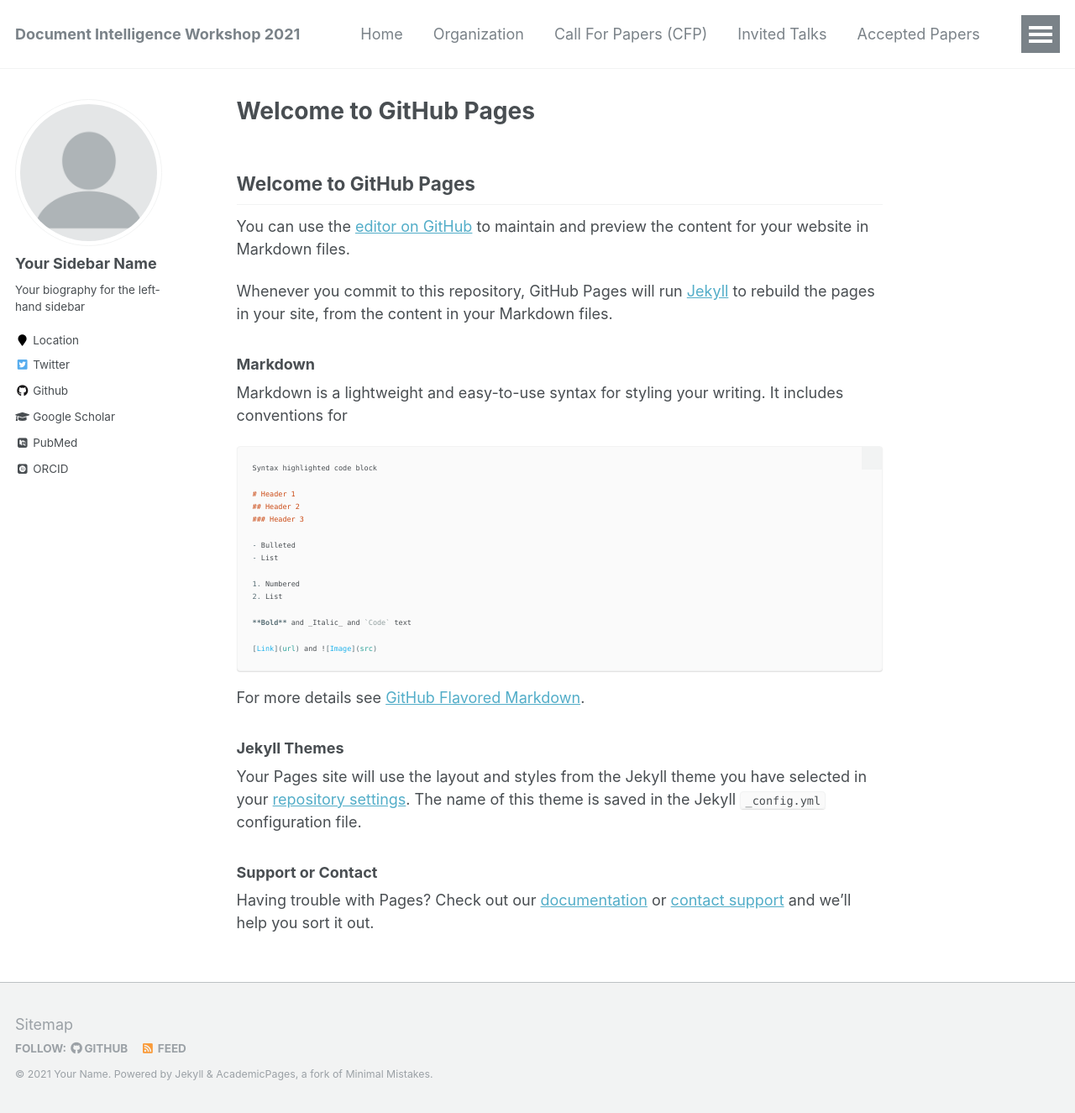
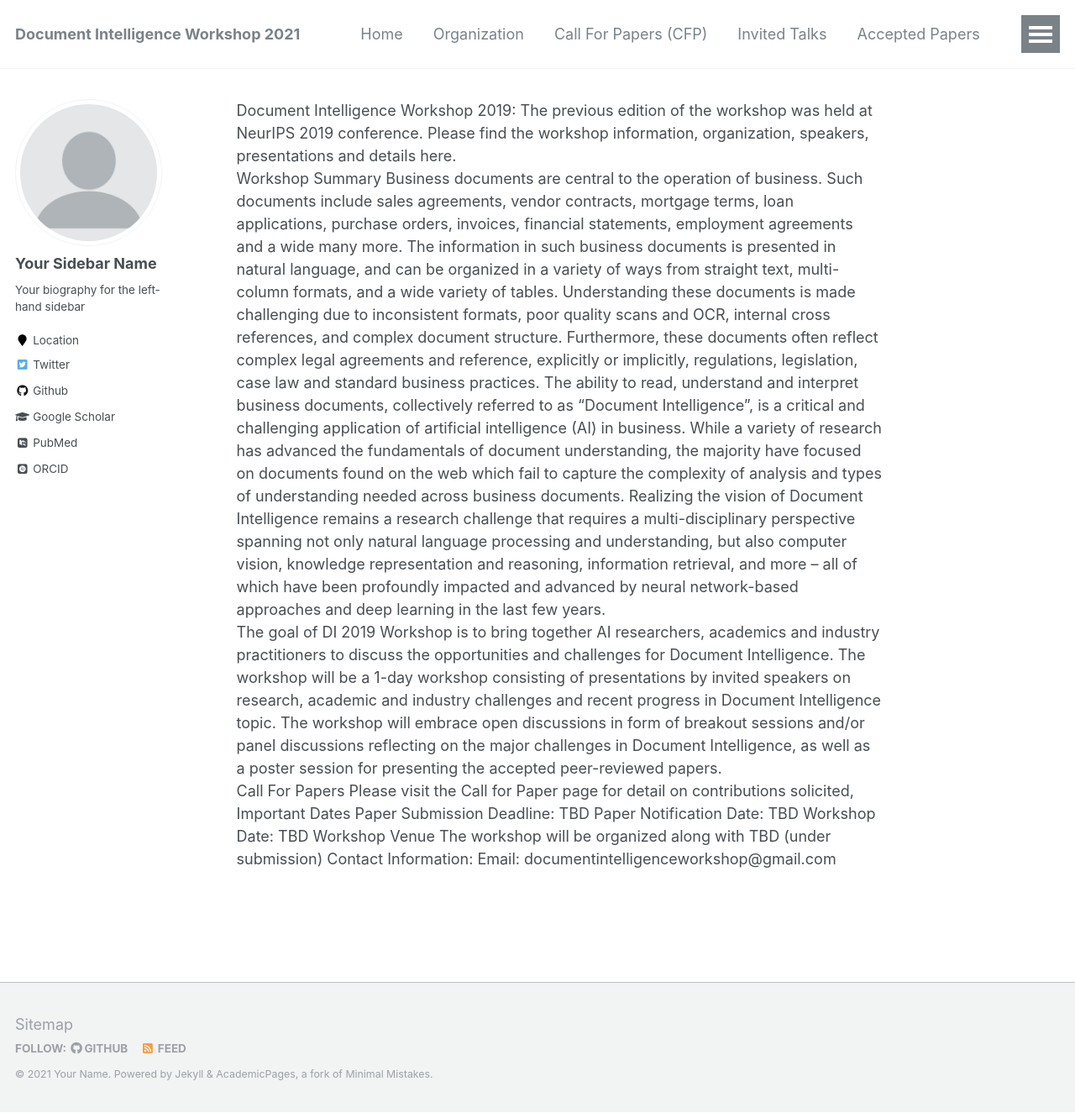
Before and after one commit to document-intelligence/DI-2022, a Jekyll site: the page built from index.md, in a window 1280 px wide and 1325 px high. Shown: the whole window at 84% size. Built offline with Jekyll 4.4.1, drawn with Linux system fonts in a browser that asks for light colours; some web fonts are replaced; our own code applies the rules of GitHub Pages for plain Markdown files.

Commit message:
homepage

````diff
--- a/index.md
+++ b/index.md
@@ -1,37 +1,16 @@
-## Welcome to GitHub Pages
-
-You can use the [editor on GitHub](https://github.com/document-intelligence/DI-2021/edit/gh-pages/index.md) to maintain and preview the content for your website in Markdown files.
-
-Whenever you commit to this repository, GitHub Pages will run [Jekyll](https://jekyllrb.com/) to rebuild the pages in your site, from the content in your Markdown files.
-
-### Markdown
-
-Markdown is a lightweight and easy-to-use syntax for styling your writing. It includes conventions for
-
-```markdown
-Syntax highlighted code block
-
-# Header 1
-## Header 2
-### Header 3
-
-- Bulleted
-- List
-
-1. Numbered
-2. List
-
-**Bold** and _Italic_ and `Code` text
-
-[Link](url) and ![Image](src)
-```
-
-For more details see [GitHub Flavored Markdown](https://guides.github.com/features/mastering-markdown/).
-
-### Jekyll Themes
-
-Your Pages site will use the layout and styles from the Jekyll theme you have selected in your [repository settings](https://github.com/document-intelligence/DI-2021/settings). The name of this theme is saved in the Jekyll `_config.yml` configuration file.
-
-### Support or Contact
-
-Having trouble with Pages? Check out our [documentation](https://docs.github.com/categories/github-pages-basics/) or [contact support](https://support.github.com/contact) and we’ll help you sort it out.
+Document Intelligence Workshop 2019:
+The previous edition of the workshop was held at NeurIPS 2019 conference. Please find the workshop information, organization, speakers, presentations and details here.
+Workshop Summary
+Business documents are central to the operation of business. Such documents include sales agreements, vendor contracts, mortgage terms, loan applications, purchase orders, invoices, financial statements, employment agreements and a wide many more. The information in such business documents is presented in natural language, and can be organized in a variety of ways from straight text, multi-column formats, and a wide variety of tables. Understanding these documents is made challenging due to inconsistent formats, poor quality scans and OCR, internal cross references, and complex document structure. Furthermore, these documents often reflect complex legal agreements and reference, explicitly or implicitly, regulations, legislation, case law and standard business practices.
+The ability to read, understand and interpret business documents, collectively referred to as “Document Intelligence”, is a critical and challenging application of artificial intelligence (AI) in business. While a variety of research has advanced the fundamentals of document understanding, the majority have focused on documents found on the web which fail to capture the complexity of analysis and types of understanding needed across business documents. Realizing the vision of Document Intelligence remains a research challenge that requires a multi-disciplinary perspective spanning not only natural language processing and understanding, but also computer vision, knowledge representation and reasoning, information retrieval, and more -- all of which have been profoundly impacted and advanced by neural network-based approaches and deep learning in the last few years.
+The goal of DI 2019 Workshop is to bring together AI researchers, academics and industry practitioners to discuss the opportunities and challenges for Document Intelligence. The workshop will be a 1-day workshop consisting of presentations by invited speakers on research, academic and industry challenges and recent progress in Document Intelligence topic. The workshop will embrace open discussions in form of breakout sessions and/or panel discussions reflecting on the major challenges in Document Intelligence, as well as a poster session for presenting the accepted peer-reviewed papers.
+Call For Papers
+ Please visit the Call for Paper page for detail on contributions solicited,
+Important Dates
+Paper Submission Deadline: TBD
+Paper Notification Date: TBD
+Workshop Date: TBD
+Workshop Venue
+The workshop will be organized along with TBD (under submission)
+Contact Information:
+Email: documentintelligenceworkshop@gmail.com
````
